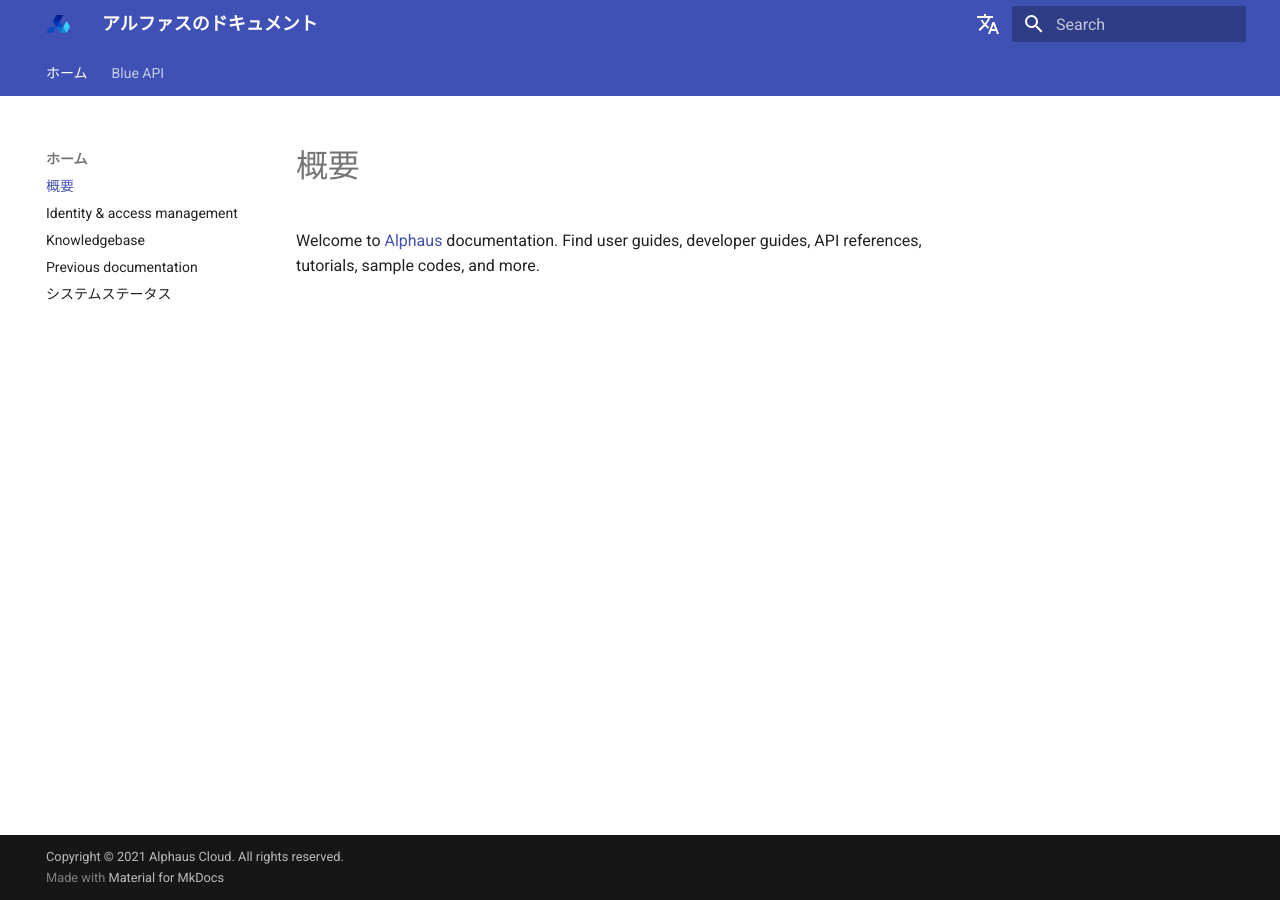
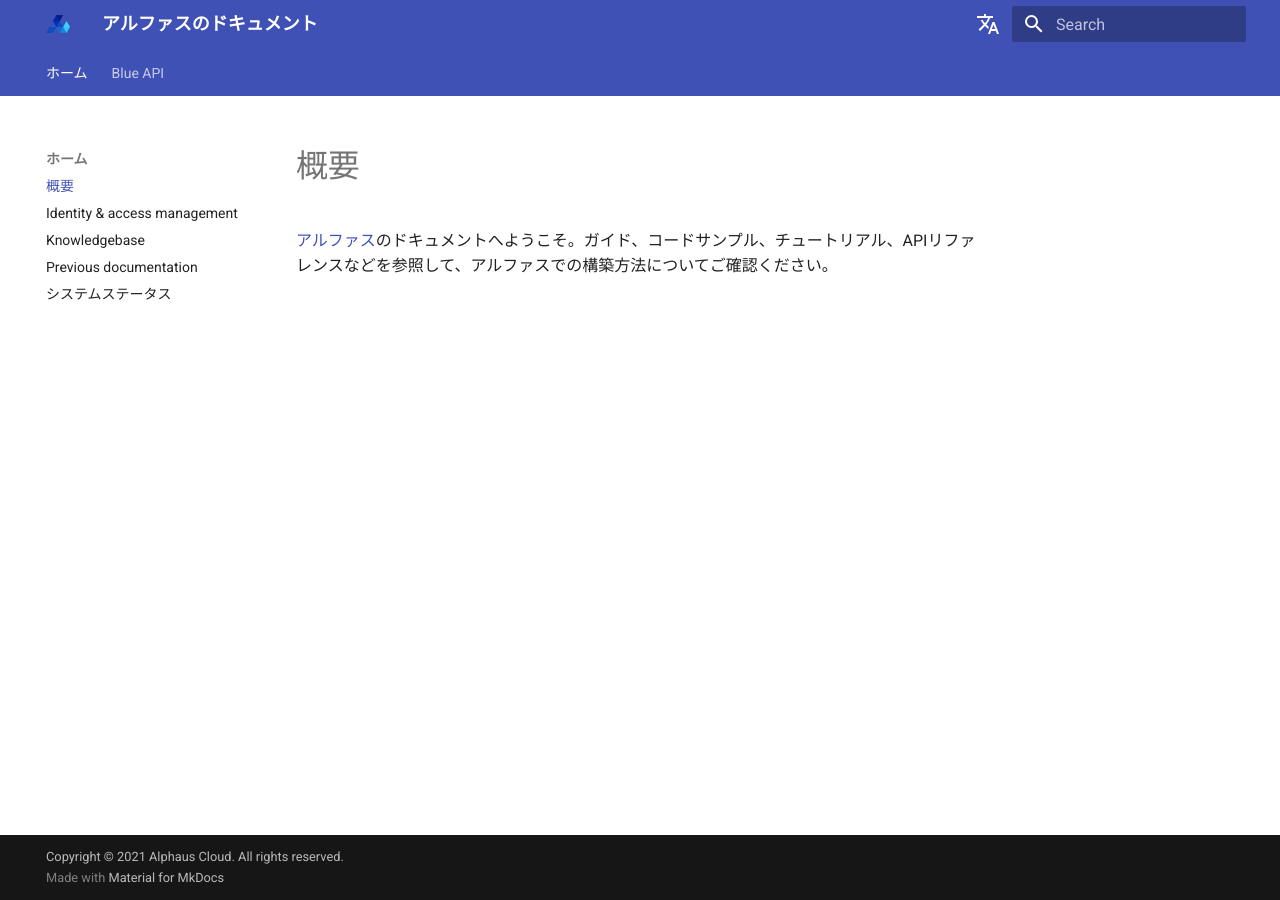
Before and after one commit to alphauslabs/docs-ja, an MkDocs documentation site: the page built from docs/index.md, in a window 1280 px wide. Built offline with MkDocs 1.6.1 and Material for MkDocs 9.7.7, drawn with Linux system fonts in a browser that asks for light colours; comment, search, counter and statistics services are not loaded.

Commit message:
chore: home

```diff
--- a/docs/index.md
+++ b/docs/index.md
@@ -1,2 +1,2 @@
 # 概要
-Welcome to [Alphaus](https://alphaus.cloud/) documentation. Find user guides, developer guides, API references, tutorials, sample codes, and more.
+[アルファス](https://alphaus.cloud/)のドキュメントへようこそ。ガイド、コードサンプル、チュートリアル、APIリファレンスなどを参照して、アルファスでの構築方法についてご確認ください。
```
